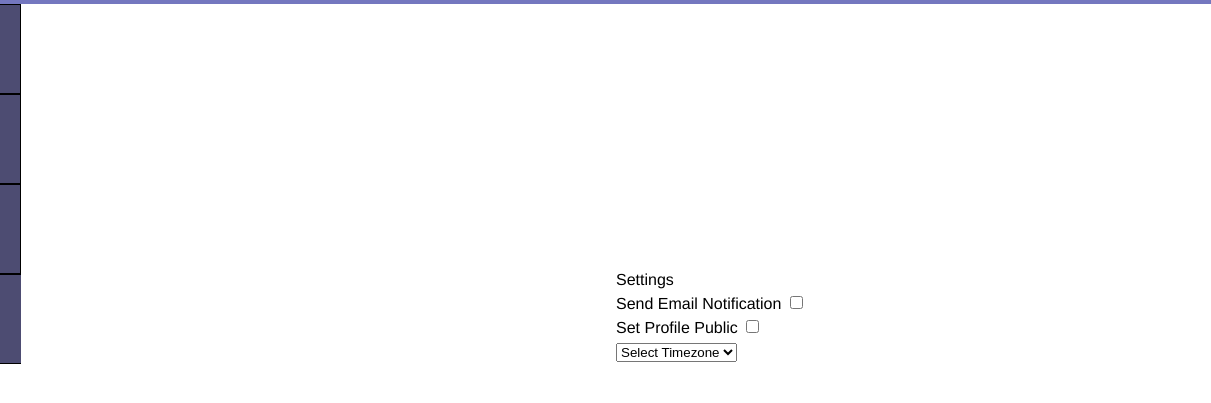
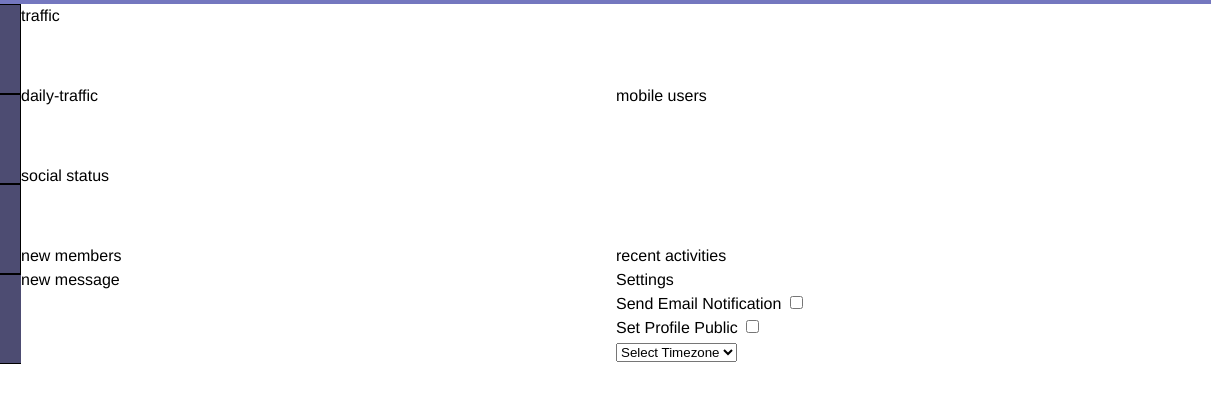
Before and after one commit to chapman-cc/dashboard_mockup, a plain HTML site: page index.html in a window 1280 px wide. Shown: the part 63-466 px from the top of the page, 69-1280 px from the left. Drawn offline with nearby package versions, Linux system fonts and the light colour scheme; files that its build step writes are made by us from their sources.

Commit message:
added class to widget section, use class to draw grid

```diff
--- a/index.html
+++ b/index.html
@@ -34,28 +34,28 @@
             </a>
         </nav>
         <main class="dashboard" id="dashboard">
-            <section id="traffic" class="dashboard__traffic widget">
-
+            <section id="traffic" class="traffic widget">
+traffic
             </section>
-            <section id="daily-traffic" class="dashboard__dailytraffic widget">
-
+            <section id="daily-traffic" class="daily-traffic widget">
+daily-traffic
             </section>
-            <section id="mobile-users" class="widget">
-
+            <section id="mobile-users" class="mobile-user widget">
+mobile users
             </section>
-            <section id="social" class="widget">
-
+            <section id="social" class="social widget">
+social status
             </section>
-            <section id="members" class="widget">
-
+            <section id="members" class="members widget">
+new members
             </section>
-            <section id="recent-act" class="widget">
-
+            <section id="recent" class="recent widget">
+recent activities
             </section>
-            <section id="message" class="widget">
-
+            <section id="message" class="message widget">
+new message
             </section>
-            <section id="settings" class="widget">
+            <section id="settings" class="settings widget">
                 <h3>Settings</h3>
 
                 <label for="setEmailNotification">Send Email Notification</label>
--- a/scss/layout/_grid.scss
+++ b/scss/layout/_grid.scss
@@ -44,11 +44,58 @@
         grid-template-rows: repeat(3, 1fr);
     }
 }
+.traffic {
+    grid-row: 1/2;
+    @include mq(big){
+        grid-area: 1/1/2/3;
+    };
+}
 
-#settings {
+.daily-traffic {
+    grid-row: 2/3;
+    @include mq(big){
+        grid-area: 2/1/3/2;
+    };
+}
+
+.mobile-user {
+    grid-row: 3/4;
+    @include mq(big){
+        grid-area: 2/2/3/3;
+    };
+}
+
+.social {
+    grid-row: 4/5;
+    @include mq(big){
+        grid-area: 3/1/4/3;
+    };
+}
+
+.members {
+    grid-row: 5/6;
+    @include mq(big){
+        grid-area: 4/1/5/2;
+    };
+}
+
+.recent {
+    grid-row: 6/7;
+    @include mq(big){
+        grid-area: 4/2/5/3;
+    };
+}
+
+.message {
+    grid-row: 7/8;
+    @include mq(big){
+        grid-area: 5/1/6/2;
+    };
+}
+
+.settings {
     grid-row: 8 /9;
     @include mq(big){
-        grid-row: 4/5;
-        grid-column: 2/3;
-    };
+        grid-area: 5/2/6/3;
+    }
 }
```
